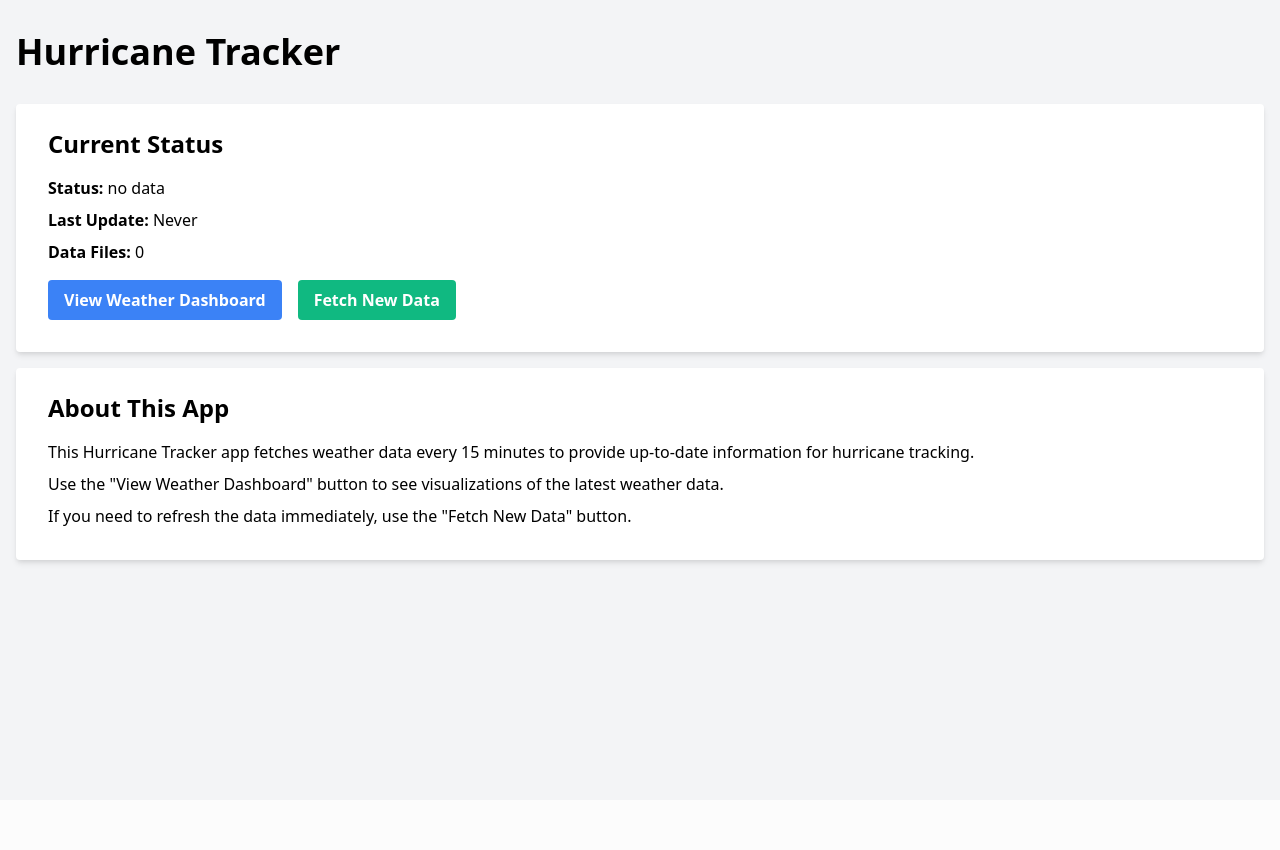
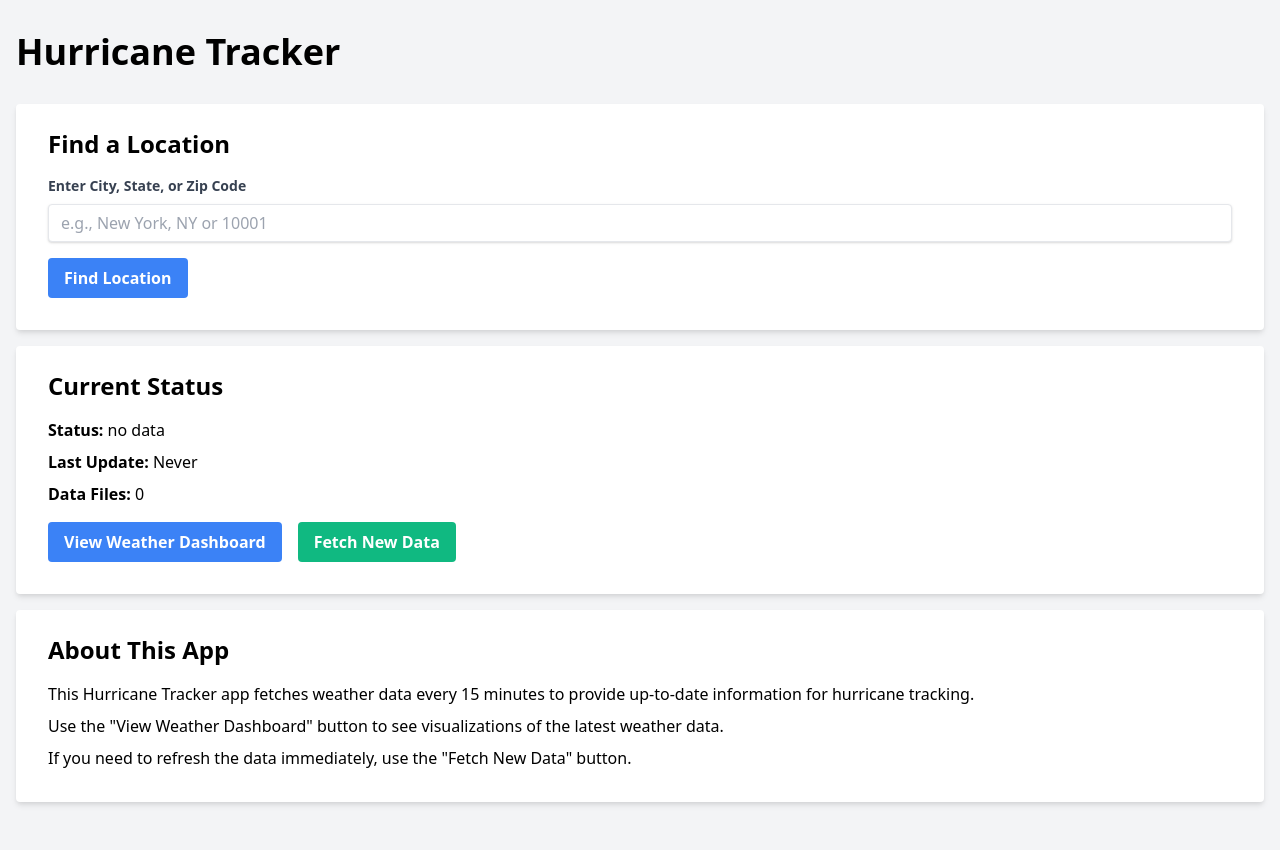
Before and after one commit to 01000001-01001110/flask_weather, a Flask app: page / in a window 1280 px wide. Before the commit the page ends 566 px from the top, so only its background shows below. Run offline with Flask 3, Linux system fonts and the light colour scheme.

Commit message:
Update index.html
Updating main page to provide a search location feature.

```diff
--- a/templates/index.html
+++ b/templates/index.html
@@ -9,6 +9,26 @@
 <body class="bg-gray-100">
     <div class="container mx-auto px-4 py-8">
         <h1 class="text-4xl font-bold mb-8">Hurricane Tracker</h1>
+
+        <div class="bg-white shadow-md rounded px-8 pt-6 pb-8 mb-4">
+            <h2 class="text-2xl font-bold mb-4">Find a Location</h2>
+            <form method="POST" action="/">
+                <div class="mb-4">
+                    <label class="block text-gray-700 text-sm font-bold mb-2" for="location">
+                        Enter City, State, or Zip Code
+                    </label>
+                    <input class="shadow appearance-none border rounded w-full py-2 px-3 text-gray-700 leading-tight focus:outline-none focus:shadow-outline" id="location" name="location" type="text" placeholder="e.g., New York, NY or 10001">
+                </div>
+                <div class="flex items-center justify-between">
+                    <button class="bg-blue-500 hover:bg-blue-700 text-white font-bold py-2 px-4 rounded focus:outline-none focus:shadow-outline" type="submit">
+                        Find Location
+                    </button>
+                </div>
+            </form>
+            {% if error %}
+            <p class="text-red-500 text-xs italic mt-4">{{ error }}</p>
+            {% endif %}
+        </div>
 
         <div class="bg-white shadow-md rounded px-8 pt-6 pb-8 mb-4">
             <h2 class="text-2xl font-bold mb-4">Current Status</h2>
```
